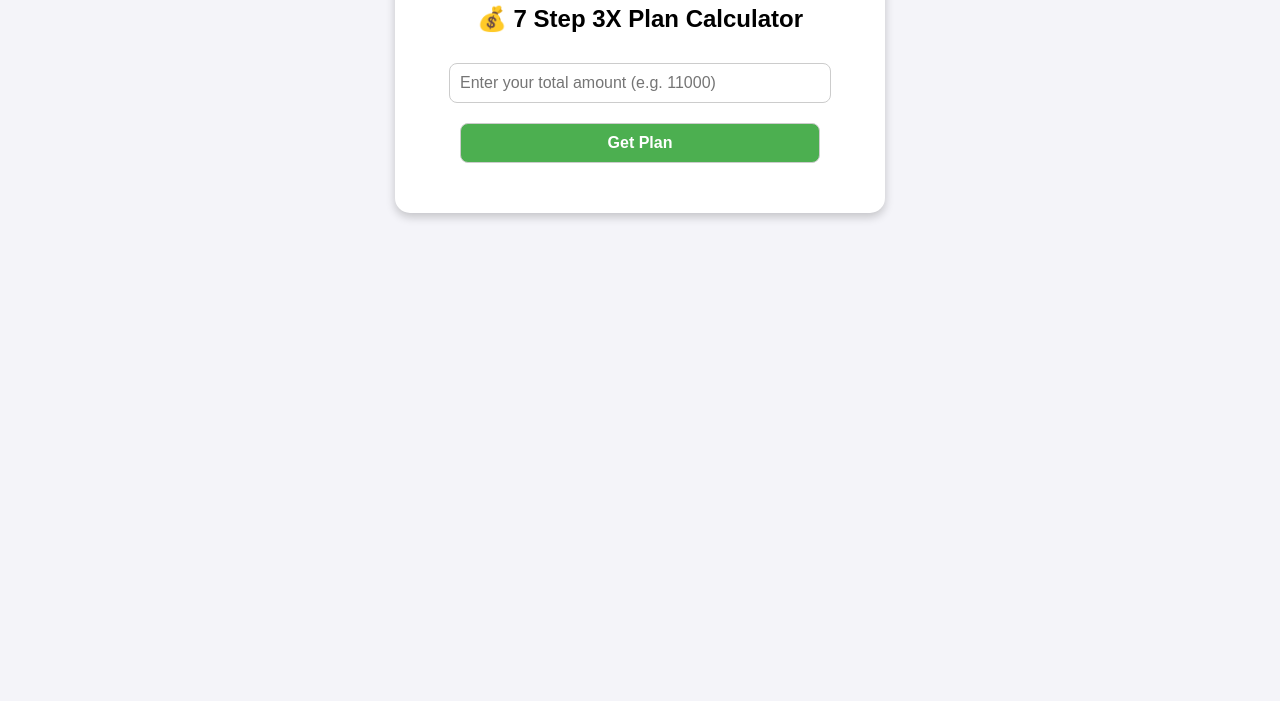
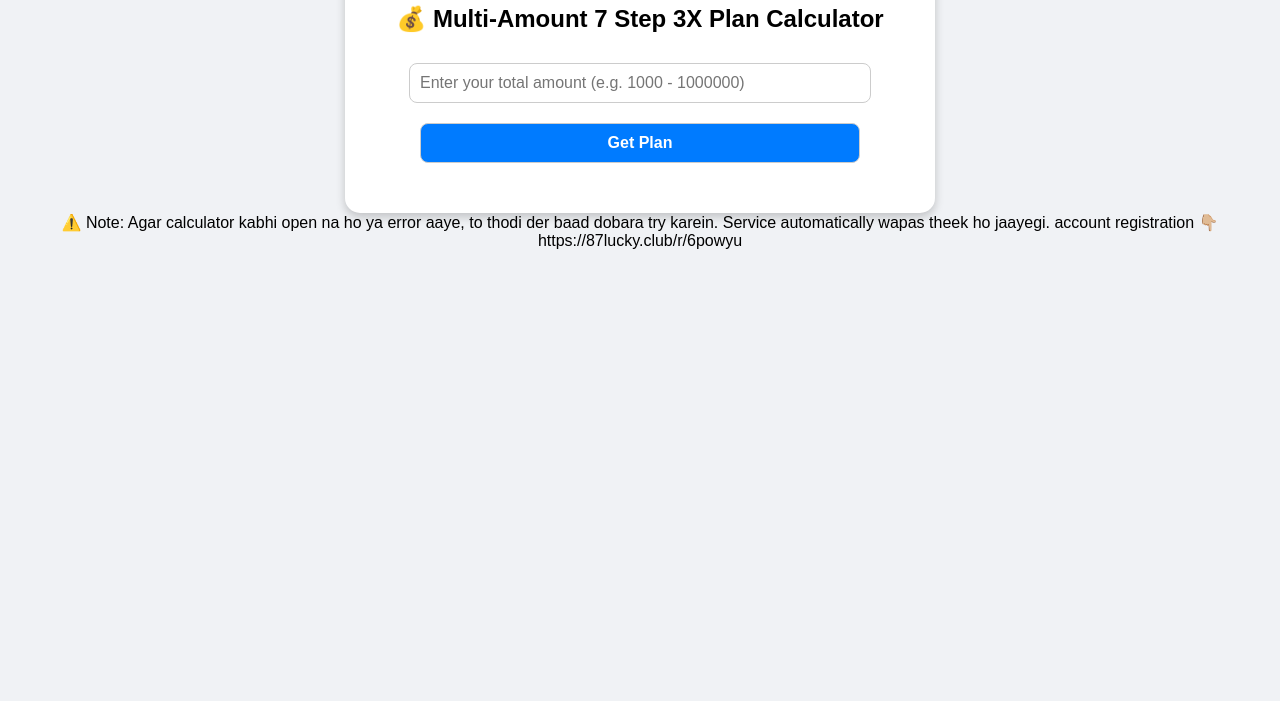
Before and after one commit to Aloneboy92/7-step-3x-calculator-developer-by-SK-team, a plain HTML site: page index.html in a window 1280 px wide. Shown: the part 99-800 px from the top of the page. Drawn offline with Linux system fonts and the light colour scheme.

Commit message:
Calculator 7 stage
Developer by SK team

```diff
--- a/index.html
+++ b/index.html
@@ -1,24 +1,36 @@
 <!DOCTYPE html>
+<html>
+
+<head>
+  <meta charset="utf-8">
+  <meta name="viewport" content="width=device-width">
+  <title>replit</title>
+  <link href="style.css" rel="stylesheet" type="text/css" />
+</head>
+
+<body>
+  <!DOCTYPE html>
 <html lang="en">
 <head>
   <meta charset="UTF-8">
-  <title>SK Team 92 — 7 Step 3X Calculator</title>
+  <title>SK Team 92 — Multi Amount 7 Step Calculator</title>
   <style>
-    body { font-family: Arial, sans-serif; background: #f4f4f9; text-align: center; padding: 30px; }
-    .container { max-width: 450px; margin: auto; background: #fff; padding: 20px; border-radius: 15px; box-shadow: 0px 4px 10px rgba(0,0,0,0.2); }
+    body { font-family: Arial, sans-serif; background: #f0f2f5; text-align: center; padding: 30px; }
+    .container { max-width: 550px; margin: auto; background: #fff; padding: 20px; border-radius: 15px; box-shadow: 0px 4px 10px rgba(0,0,0,0.2); }
     input, button { padding: 10px; width: 80%; margin: 10px 0; border-radius: 8px; border: 1px solid #ccc; font-size: 16px; }
-    button { background: #4CAF50; color: white; font-weight: bold; cursor: pointer; }
-    button:hover { background: #45a049; }
+    button { background: #007bff; color: white; font-weight: bold; cursor: pointer; }
+    button:hover { background: #0056b3; }
     .result { margin-top: 20px; text-align: left; }
-    .logo { font-size: 22px; font-weight: bold; color: #4CAF50; margin-bottom: 15px; }
+    .logo { font-size: 22px; font-weight: bold; color: #007bff; margin-bottom: 15px; }
+    ul { padding-left: 20px; text-align: left; }
   </style>
 </head>
 <body>
   <div class="container">
     <div class="logo">🌟 SK Team 92 🌟</div>
-    <h2>💰 7 Step 3X Plan Calculator</h2>
+    <h2>💰 Multi-Amount 7 Step 3X Plan Calculator</h2>
 
-    <input type="number" id="amount" placeholder="Enter your total amount (e.g. 11000)">
+    <input type="number" id="amount" placeholder="Enter your total amount (e.g. 1000 - 1000000)">
     <button onclick="calculatePlan()">Get Plan</button>
 
     <div class="result" id="result"></div>
@@ -32,11 +44,9 @@
         return;
       }
 
-      // 3x 7-step series sum
+      // Geometric series sum for 7 steps with ratio 3
       let ratioSum = (Math.pow(3, 7) - 1) / (3 - 1);
-      let start = Math.floor(total / ratioSum);
-
-      if (start < 1) start = 1; // minimum starting amount = 1
+      let start = Math.max(1, Math.floor(total / ratioSum)); // Starting minimum 1
 
       let steps = [];
       let current = start;
@@ -53,5 +63,11 @@
       document.getElementById("result").innerHTML = resultHTML;
     }
   </script>
+  <div id="notice">
+  ⚠️ Note: Agar calculator kabhi open na ho ya error aaye,
+  to thodi der baad dobara try karein. Service automatically wapas theek ho jaayegi.
+    account registration 👇🏼
+    https://87lucky.club/r/6powyu
+  </div>
 </body>
 </html>
```
